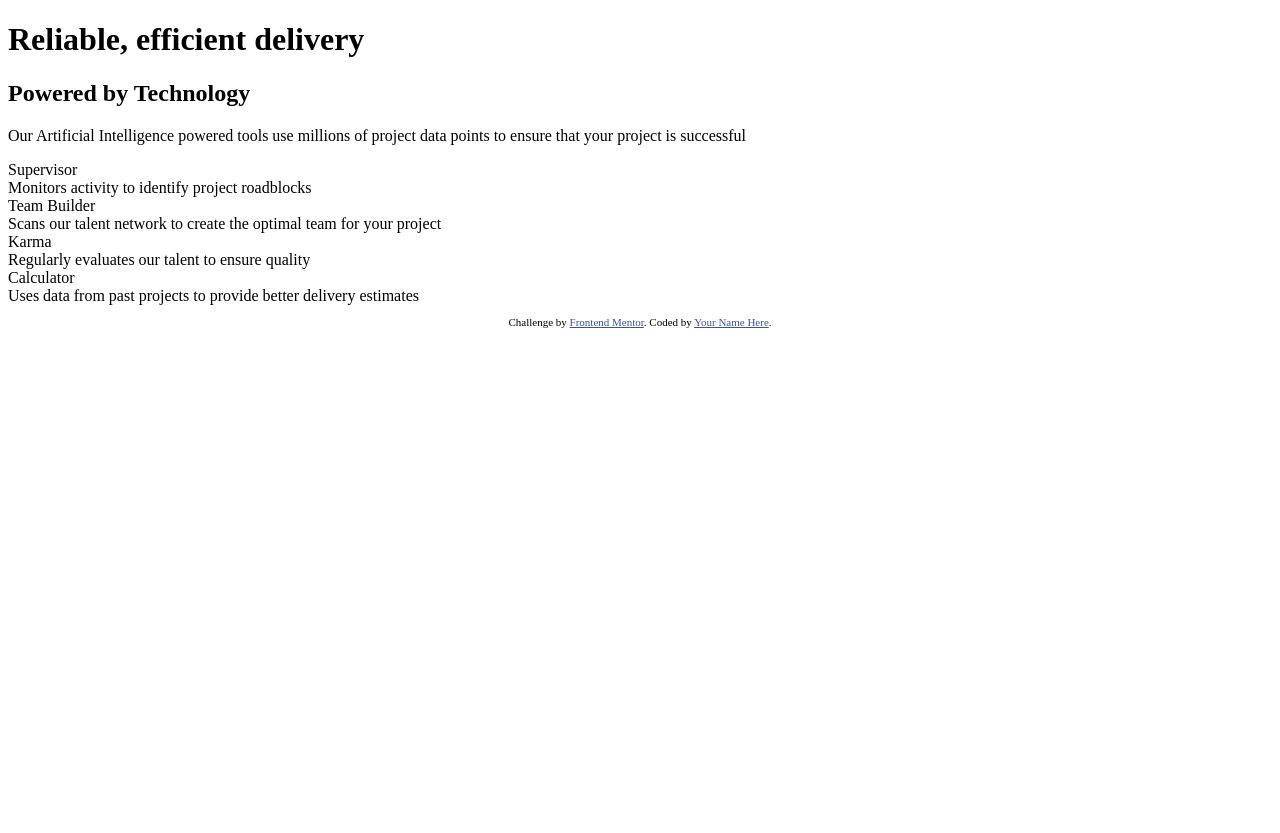
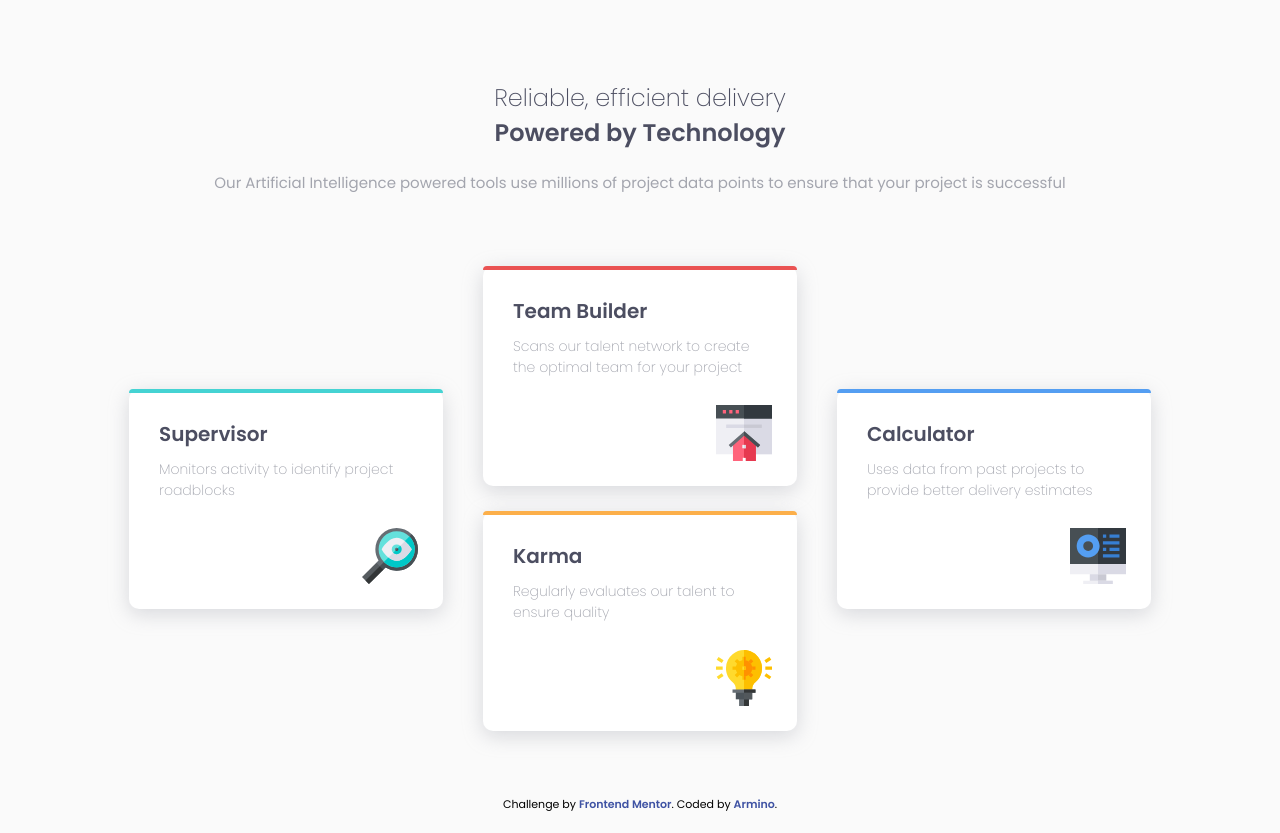
Before and after one commit to armino-dev/four-card-feature-section, a website: page index.html in a window 1280 px wide. Before the commit the page ends 800 px from the top, so only its background shows below. Drawn offline with Linux system fonts and the light colour scheme.

Commit message:
first attempt ready

```diff
--- a/index.html
+++ b/index.html
@@ -5,22 +5,9 @@
   <meta charset="UTF-8">
   <meta name="viewport" content="width=device-width, initial-scale=1.0">
   <!-- displays site properly based on user's device -->
-
   <link rel="icon" type="image/png" sizes="32x32" href="./images/favicon-32x32.png">
-
+  <link rel="stylesheet" type="text/css" href="css/style.css" />
   <title>Frontend Mentor | Four card feature section</title>
-
-  <!-- Feel free to remove these styles or customise in your own stylesheet 👍 -->
-  <style>
-    .attribution {
-      font-size: 11px;
-      text-align: center;
-    }
-
-    .attribution a {
-      color: hsl(228, 45%, 44%);
-    }
-  </style>
 </head>
 
 <body>
@@ -33,7 +20,7 @@
     </header>
     <main>
       <div class="col">
-        <div class="card green">
+        <div class="card cyan">
           <div class="title">Supervisor</div>
           <div class="body">Monitors activity to identify project roadblocks</div>
         </div>
@@ -59,7 +46,7 @@
   <footer>
     <p class="attribution">
       Challenge by <a href="https://www.frontendmentor.io?ref=challenge" target="_blank">Frontend Mentor</a>.
-      Coded by <a href="#">Your Name Here</a>.
+      Coded by <a href="https://github.com/armino-dev" title="See Armino's profile on GitHub">Armino</a>.
     </p>
   </footer>
 </body>
--- /dev/null
+++ b/scss/style.scss
@@ -0,0 +1,206 @@
+/*
+The designs were created to the following widths:
+- Mobile: 375px
+- Desktop: 1440px
+## Colors
+### Primary
+- Red: hsl(0, 78%, 62%)
+- Cyan: hsl(180, 62%, 55%)
+- Orange: hsl(34, 97%, 64%)
+- Blue: hsl(212, 86%, 64%)
+### Neutral
+- Very Dark Blue: hsl(234, 12%, 34%)
+- Grayish Blue: hsl(229, 6%, 66%)
+- Very Light Gray: hsl(0, 0%, 98%)
+## Typography
+### Body Copy
+- Font size: 15px
+### Fonts
+- Family: [Poppins](https://fonts.google.com/specimen/Poppins)
+- Weights: 200, 400, 600
+*/
+
+@import url('https://fonts.googleapis.com/css2?family=Poppins:wght@200;400;600&display=swap');
+
+
+//primary colors
+$red: hsl(0, 78%, 62%);
+$cyan: hsl(180, 62%, 55%);
+$orange: hsl(34, 97%, 64%);
+$blue: hsl(212, 86%, 64%);
+
+//neutral colors
+$blue-very-dark: hsl(234, 12%, 34%);
+$blue-grayish: hsl(229, 6%, 66%);
+$gray-very-light: hsl(0, 0, 98%);
+
+//other
+$card-top-border: 4px;
+
+* {
+    padding: 0;
+    margin: 0;
+    box-sizing: border-box;
+}
+
+body {
+    font-family: 'Poppins', sans-serif;
+    font-size: 15px;
+    display: flex;
+    flex-direction: column;
+    justify-content: flex-start;
+    align-items: center;
+    background-color: $gray-very-light;
+    min-height: 100vh;
+}
+
+#wrapper {
+
+    display: flex;
+    flex-direction: column;
+    align-items: center;
+    padding-top: 80px;
+    padding-left: 30px;
+    padding-right: 30px;
+    width: 100%;
+    height: 100%;
+    .col{
+        display: flex;
+        flex-direction: column;
+    }
+}
+
+
+h1, h2 {
+    color: $blue-very-dark;
+    font-size: 24px;
+    text-align: center;
+}
+
+h1 {
+    font-weight: 200;
+}
+
+header {
+    p {
+        color: $blue-grayish;
+        text-align: center;
+        line-height: 26px;
+        margin-top: 20px;
+    }
+    margin-bottom: 70px;
+}
+
+.card {
+    position: relative;
+    display: flex;
+    flex-direction: column;
+    justify-content: flex-start;
+    align-items: flex-start;
+    padding: 30px;
+    margin-bottom: 25px;
+    min-height: 220px;
+    width: 100%;
+    border-radius: 10px;
+    background-color: white;
+    box-shadow: 0 5px 20px rgba($blue-grayish, .4);
+    &.red:before, &.cyan:before, &.blue:before, &.orange:before {
+        content: "";
+        position: absolute;
+        width: 100%;
+        border-top-left-radius: $card-top-border;
+        border-top-right-radius: $card-top-border;
+        height: $card-top-border;
+        left: 0;
+        top: 0;
+    }
+    &.red:after, &.cyan:after, &.blue:after, &.orange:after {
+        content: "";
+        position: absolute;
+        width: 70px;
+        height: 70px;
+        bottom: 25px;
+        right: 25px;
+    }
+    .title {
+        color: $blue-very-dark;
+        padding-bottom: 10px;
+        font-size: 20px;
+        font-weight: 600;
+    }
+    .body {
+        color: $blue-grayish;
+        font-size: 14px;
+        font-weight: 200;
+    }
+    &.red {
+        &:before {
+            background-color: $red;
+        }
+        &:after {
+            background: url(/images/icon-team-builder.svg) no-repeat right bottom;
+            background-size: 80%;
+        }
+    }
+    &.cyan {
+        &:before {
+            background-color: $cyan;
+        }
+        &:after {
+            background: url(/images/icon-supervisor.svg) no-repeat right bottom;
+            background-size: 80%;
+        }
+    }
+    &.blue {
+        &:before {
+            background-color: $blue;
+        }
+        &:after {
+            background: url(/images/icon-calculator.svg) no-repeat right bottom;
+            background-size: 80%;
+        }
+    }
+    &.orange {
+        &:before {
+            background-color: $orange;
+        }
+        &:after {
+            background: url(/images/icon-karma.svg) no-repeat right bottom;
+            background-size: 80%;
+        }
+    }
+}
+
+.attribution {
+    margin-top: 20px;
+    font-size: 11px;
+    text-align: center;
+    padding: 20px;
+    a {
+        color: hsl(228, 45%, 44%);
+        text-decoration: none;
+        font-weight: 700;
+        &:hover {
+            color: hsl(228, 12%, 44%);
+        }
+    }
+}
+
+@media only screen and (min-width: 985px) {
+
+    body {
+        justify-content: center;
+        padding:0 20px;
+    }
+    main {
+        display: flex;
+        flex-direction: row;
+        justify-content: center;
+    }
+
+    .col {
+        padding: 0 20px;
+        justify-content: center;
+        width: 30%;
+    }
+}
```
Also changed, not shown: css/style.css (added), 1 other file.
